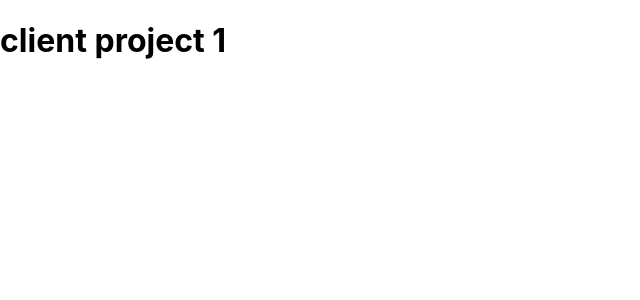
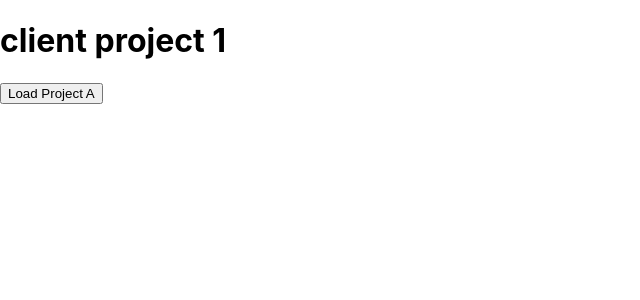
Before and after one commit to elLui/next-itemp, a Next.js app: page /clients/deb in a window 1280 px wide. Shown: the top 300 px of the page, without its empty margins (0-640 px from the left). Built offline with nearby package versions, Linux system fonts and the light colour scheme.

Commit message:
setting up programmatic links - e.g. using a button or an anchor to set up a link -

```diff
--- a/pages/clients/[id]/index.js
+++ b/pages/clients/[id]/index.js
@@ -1,13 +1,33 @@
-
+import { useRouter } from "next/router";
 
 
 export default function ClientProject_1 () {
 
+    const router = useRouter();
+
+
+    function loadProjectHandler () {
+        console.log (router.query);
+
+        // router.push('/');
+        // router.replace() will not allow the user to go back
+
+
+        // yet another way to set up a link
+        router.push({
+            pathname: '/clients/[id]/[client-project-id]',
+            query: {id: 'max', clientprojectid: 'project'},
+        });
+
+
+    }
 
 
     return (
         <div>
             <h1>client project 1</h1>
+            {/* setting up a programmatic link */}
+            <button onClick={loadProjectHandler}>Load Project A</button>
         </div>
     )
 }
```
